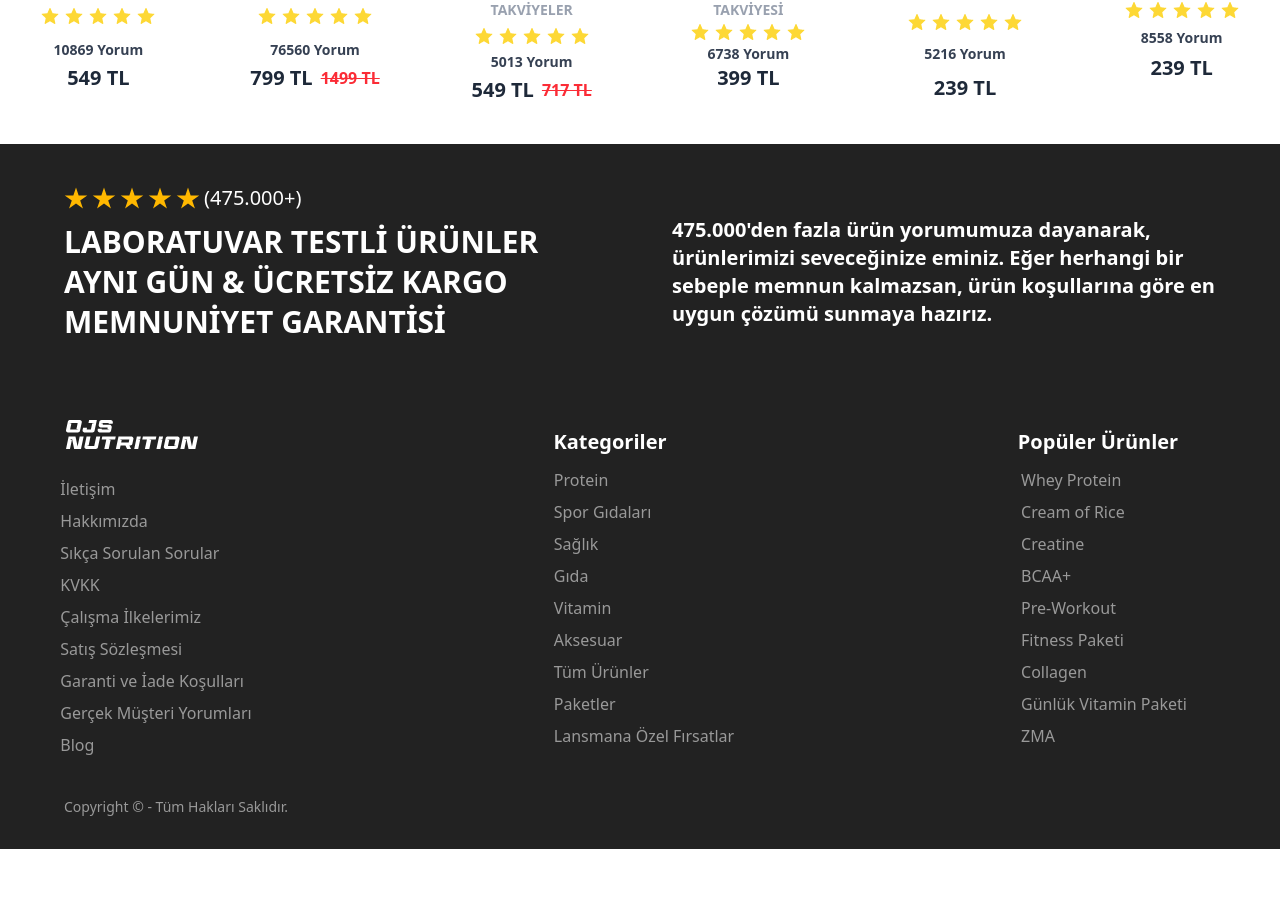
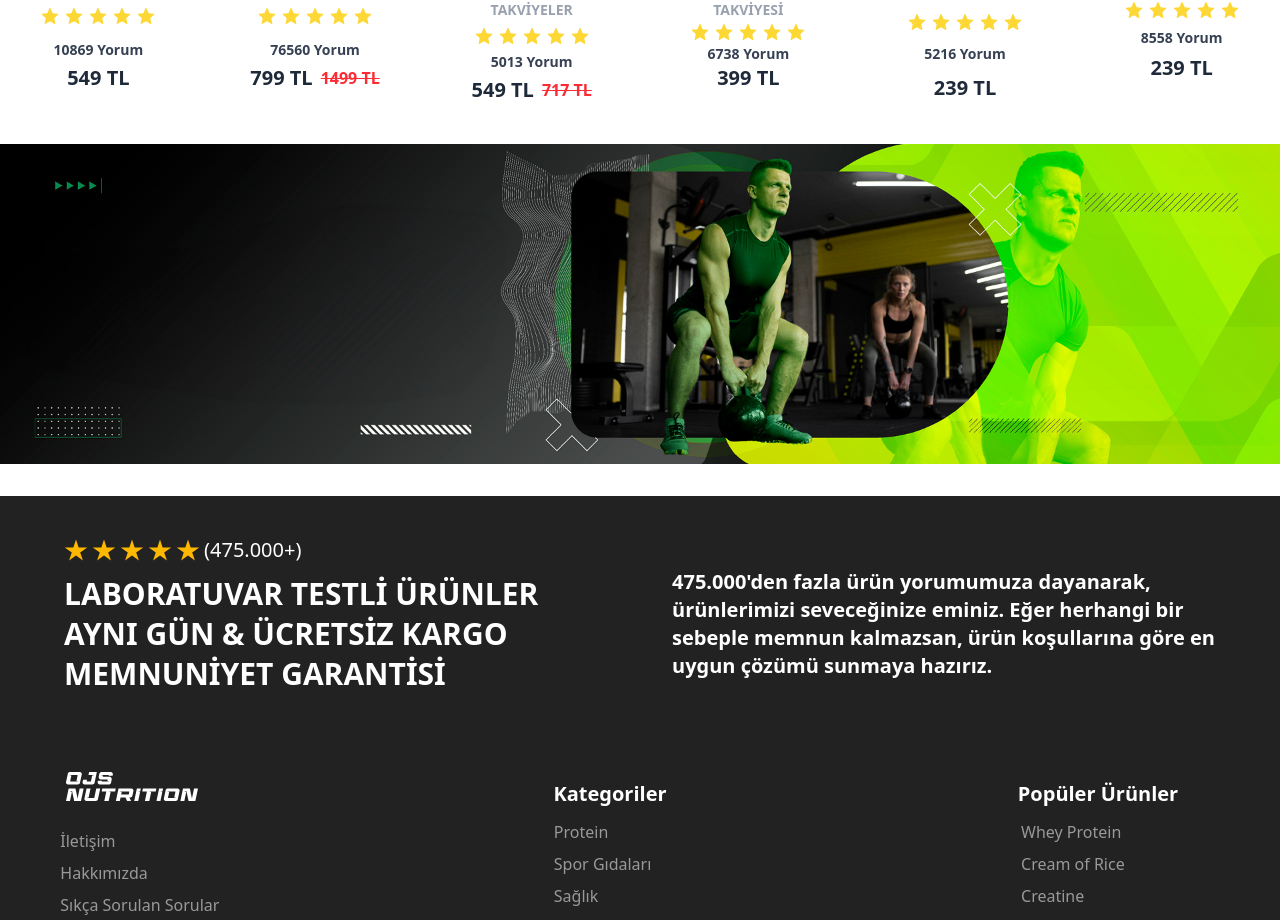
Before and after one commit to aniltanriverdiler/ojs-nutrition-app, a Next.js app in the folder frontend/: page / in a window 1280 px wide. Shown: the part 1381-2301 px from the top of the page. Before the commit the page ends 2230 px from the top, so only its background shows below. Built offline with nearby package versions, Linux system fonts and the light colour scheme.

Commit message:
feat(home-content): implement banner section

```diff
--- a/frontend/src/features/home/_components/HomeContent.tsx
+++ b/frontend/src/features/home/_components/HomeContent.tsx
@@ -532,6 +532,19 @@ const HomeContent = () => {
           </Link>
         </div>
       </div>
+
+      {/* Home Content Motivation Banner Section */}
+      <div className="my-8">
+        <div className="relative overflow-hidden">
+          <Image
+            src="/images/motivation-banner.png"
+            alt="Kampanya Banner"
+            width={1920}
+            height={480}
+            priority
+          />
+        </div>
+      </div>
     </>
   );
 };
```
